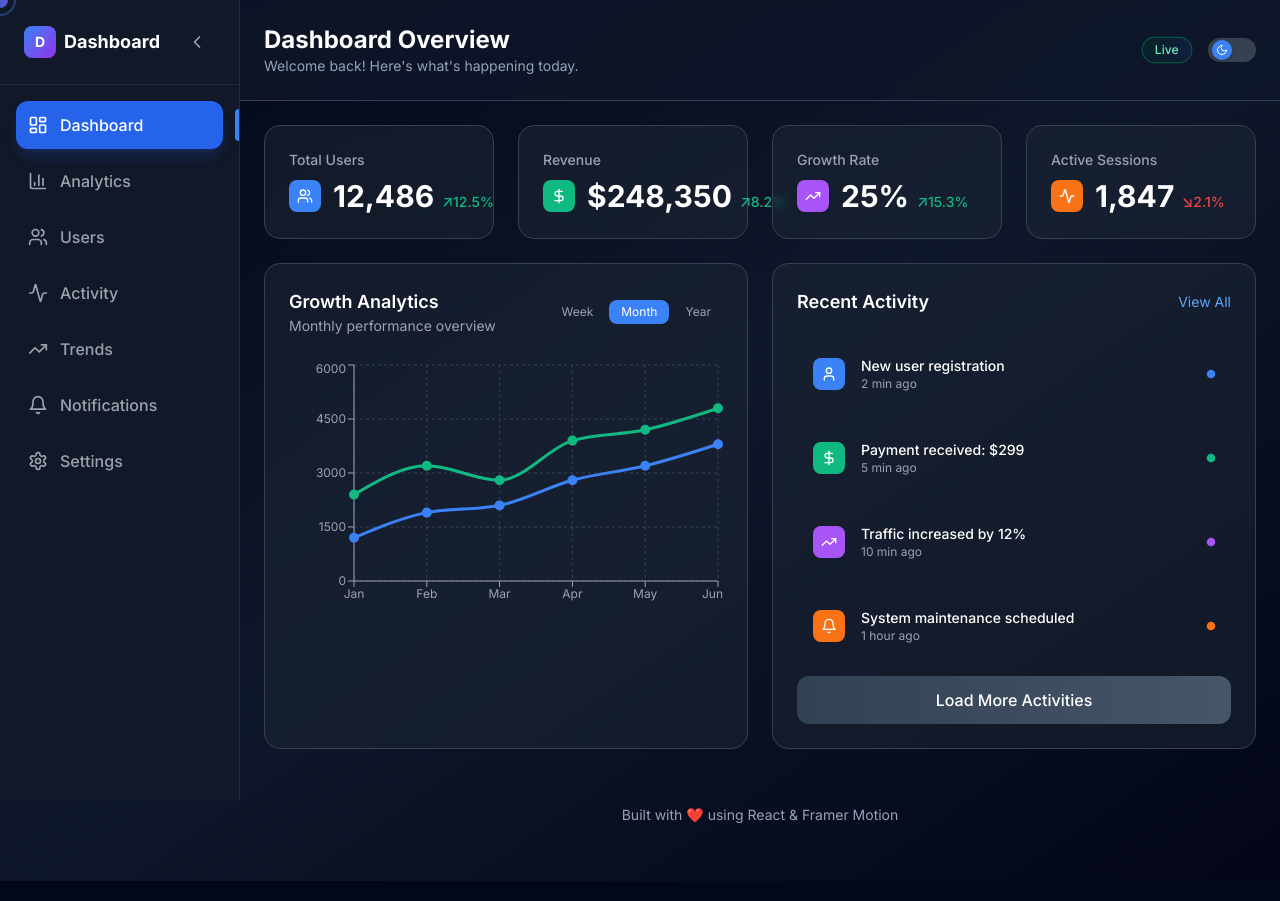
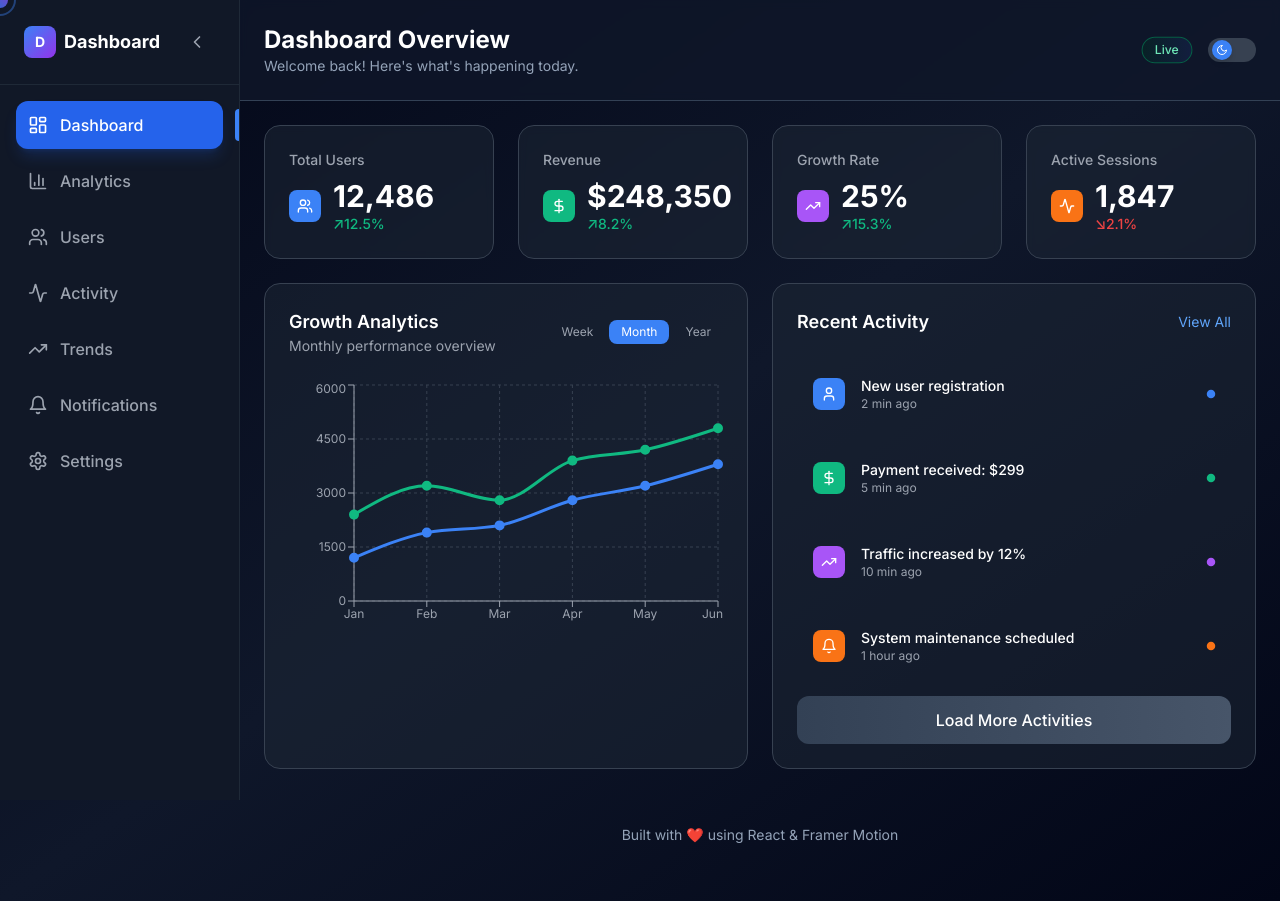
Before and after one commit to Suresh-28/e-com-dashboard, a React (Vite) app: page / in a window 1280 px wide. Built offline with nearby package versions, Linux system fonts and the light colour scheme.

Commit message:
Fix: StatCard dollar icon alignment
Adjusted the alignment of the dollar icon within the revenue div in the StatCard component.

```diff
--- a/src/components/StatCard.tsx
+++ b/src/components/StatCard.tsx
@@ -70,7 +70,7 @@ const StatCard = ({
               <Icon className="w-4 h-4 text-white" />
             </motion.div>
 
-            <div className="flex items-baseline">
+            <div className="flex flex-col">
               <motion.span
                 className={`text-3xl font-bold ${
                   isDark ? 'text-white' : 'text-gray-900'
@@ -92,10 +92,10 @@ const StatCard = ({
 
               {change !== undefined && (
                 <motion.span
-                  initial={{ opacity: 0, x: -10 }}
-                  animate={{ opacity: 1, x: 0 }}
+                  initial={{ opacity: 0, y: 10 }}
+                  animate={{ opacity: 1, y: 0 }}
                   transition={{ delay: delay + 0.4 }}
-                  className={`ml-2 text-sm font-medium flex items-center ${
+                  className={`text-sm font-medium flex items-center ${
                     change >= 0
                       ? 'text-emerald-500'
                       : 'text-red-500'
```
